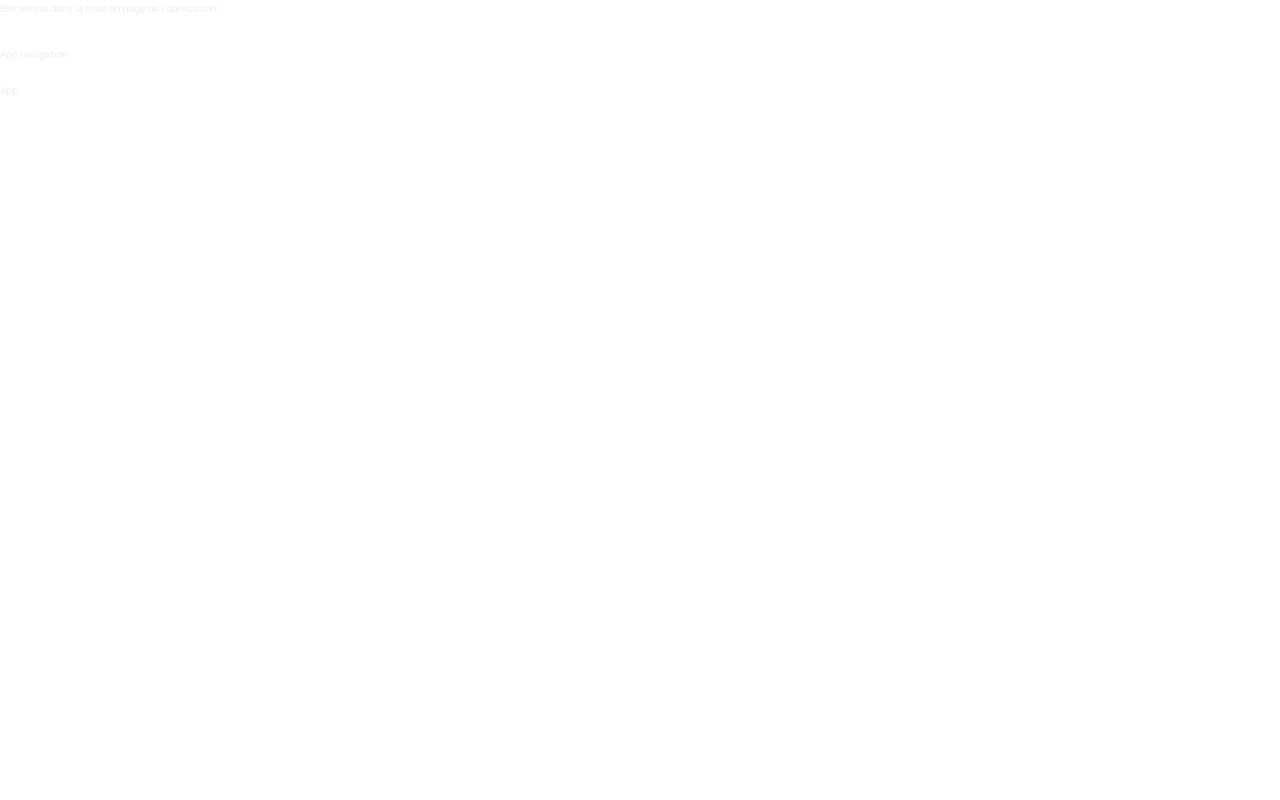
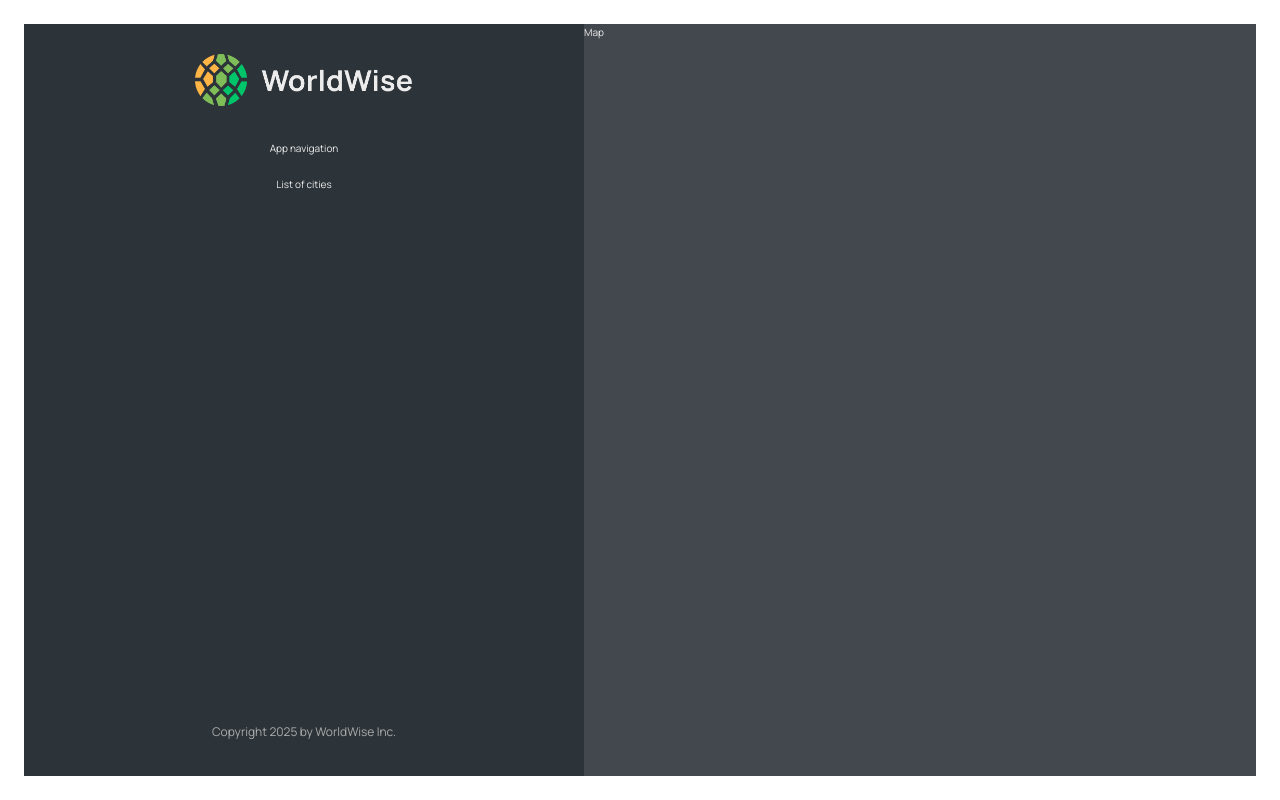
Before and after one commit to codejordy25/11-worldwise, a React (Vite) app: page /AppLayout in a window 1280 px wide. Built offline with nearby package versions, Linux system fonts and the light colour scheme.

Commit message:
create SideBar and Map files, import styles

```diff
--- /dev/null
+++ b/src/components/Map.jsx
@@ -0,0 +1,6 @@
+import styles from "./Map.module.css";
+function Map() {
+  return <div className={styles.mapContainer}>Map</div>;
+}
+
+export default Map;
--- /dev/null
+++ b/src/components/SideBar.jsx
@@ -0,0 +1,20 @@
+import styles from "./Sidebar.module.css";
+import Logo from "./Logo";
+import AppNav from "./AppNav";
+function Sidebar() {
+  return (
+    <div className={styles.sidebar}>
+      <Logo />
+
+      <AppNav />
+      <p>List of cities</p>
+      <footer className={styles.footer}>
+        <p className={styles.copyright}>
+          Copyright {new Date().getFullYear()} by WorldWise Inc.
+        </p>
+      </footer>
+    </div>
+  );
+}
+
+export default Sidebar;
--- a/src/index.css
+++ b/src/index.css
@@ -68,11 +68,9 @@
   border-radius: 5px;
 }
 
-/*
-"importCSSModule": {
+/* "importCSSModule": {
     "prefix": "csm",
     "scope": "javascript,typescript,javascriptreact",
     "body": ["import styles from './${TM_FILENAME_BASE}.module.css'"],
     "description": "Import CSS Module as `styles`"
-  },
-*/
+  }, */
--- a/src/pages/AppLayout.jsx
+++ b/src/pages/AppLayout.jsx
@@ -1,13 +1,15 @@
 //Il s'agit de la page de mise en page principale de l'application
 
 import AppNav from "../components/AppNav";
+import SideBar from "../components/SideBar";
+import Map from "../components/Map";
 
+import styles from "./AppLayout.module.css";
 function AppLayout() {
   return (
-    <div>
-      Bienvenue dans la mise en page de l'application!
-      <AppNav />
-      <p>App</p>
+    <div className={styles.app}>
+      <SideBar />
+      <Map />
     </div>
   );
 }
```
